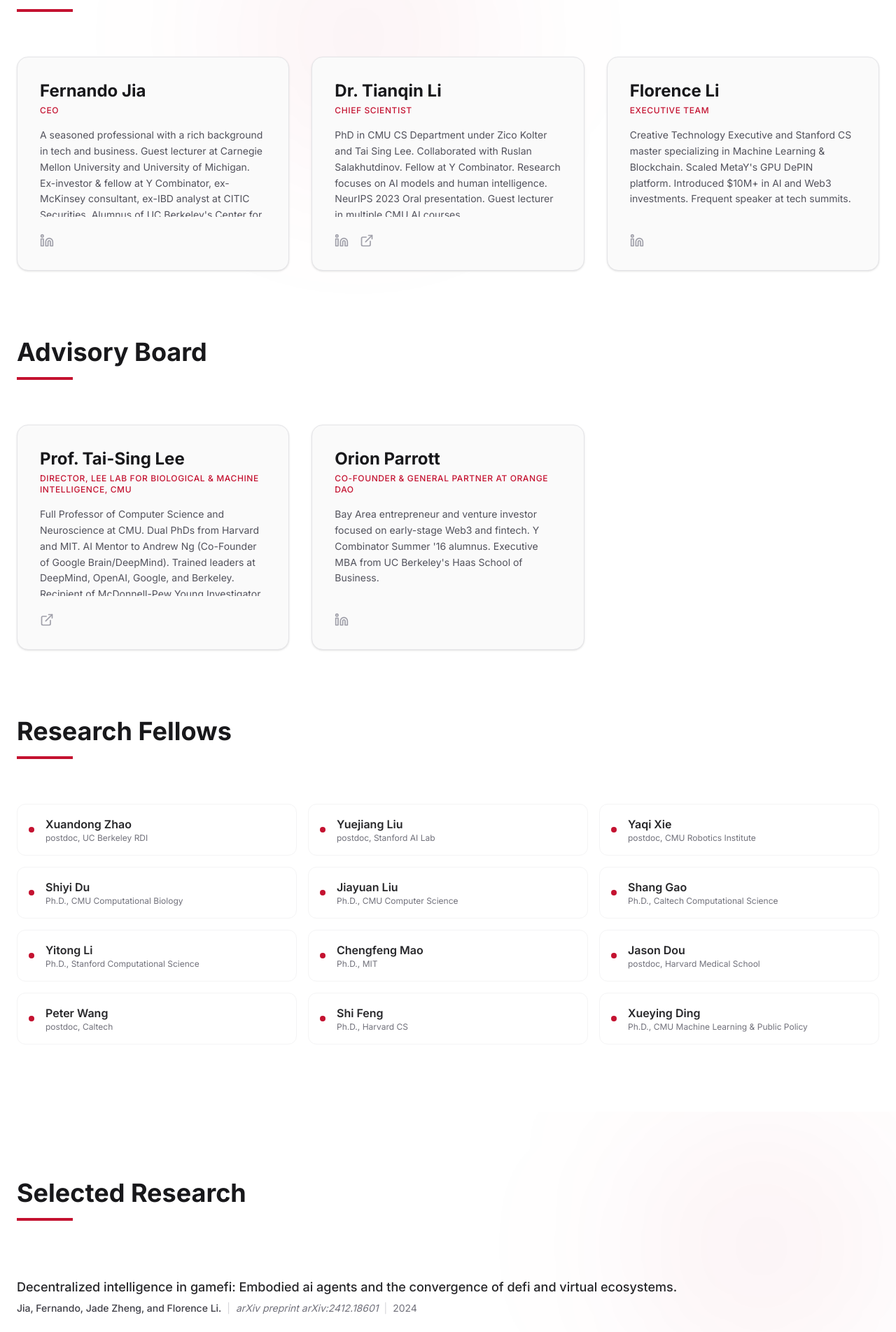
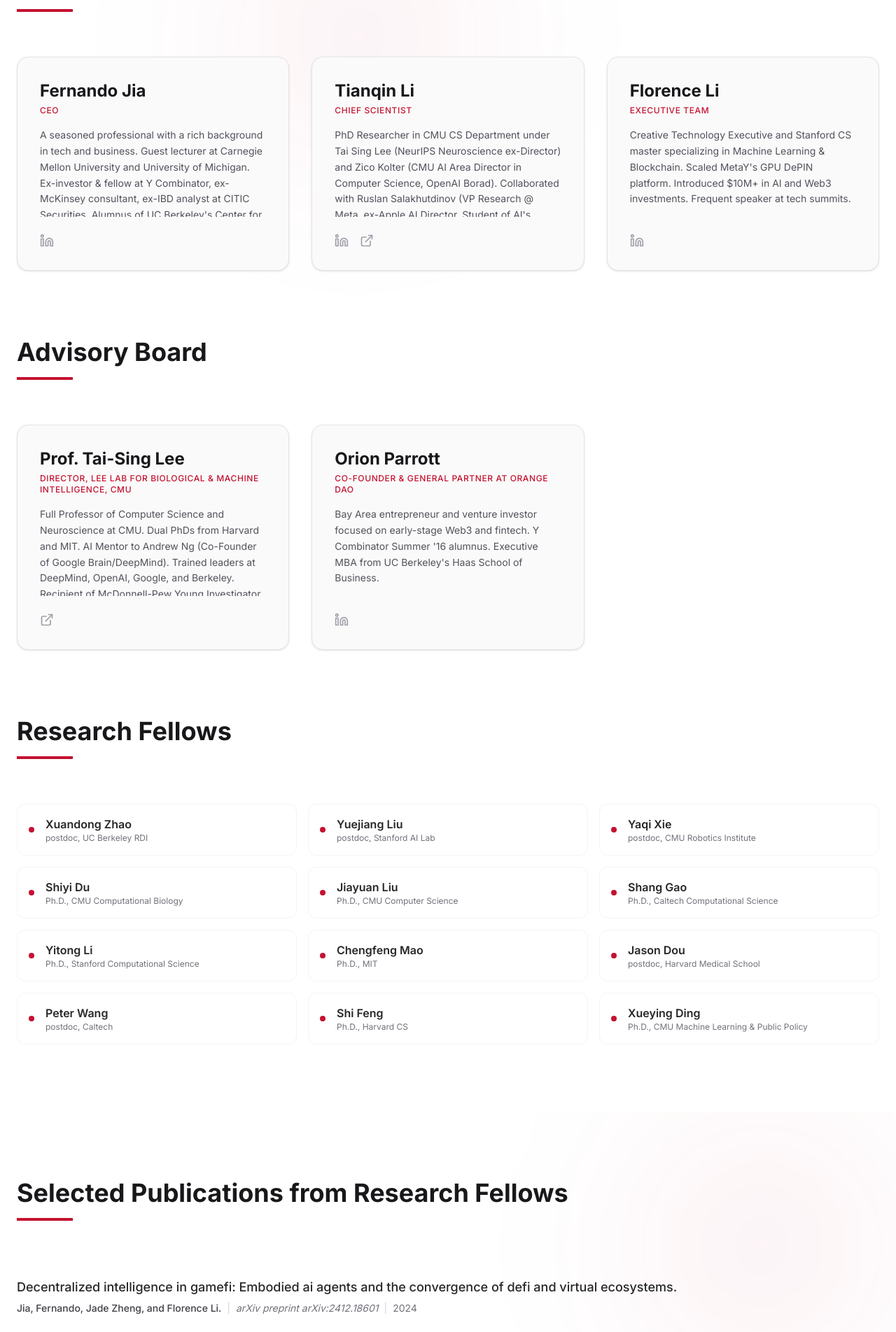
Before and after one commit to Heycoming/cmu-modelverse-initiative-light, a Next.js app: page / in a window 1280 px wide. Shown: the part 4796-6700 px from the top of the page at 70% size. Built offline with nearby package versions, Linux system fonts and the light colour scheme.

Commit message:
wordings

```diff
--- a/next.config.mjs
+++ b/next.config.mjs
@@ -1,7 +1,7 @@
 /** @type {import('next').NextConfig} */
 const nextConfig = {
   output: 'export',
-  basePath: '/cmu-modelverse-initiative-light',
+  // basePath: '/cmu-modelverse-initiative-light',
   images: {
     unoptimized: true,
   },
--- a/src/components/Research.tsx
+++ b/src/components/Research.tsx
@@ -954,7 +954,7 @@ const Research = () => {
 
       <div className="container mx-auto px-6 relative z-10">
         <div className="mb-16">
-          <h2 className="text-4xl font-bold mb-4 text-zinc-900">Selected Research</h2>
+          <h2 className="text-4xl font-bold mb-4 text-zinc-900">Selected Publications from Research Fellows</h2>
           <div className="h-1 w-20 bg-[#C41230]"></div>
         </div>
 
--- a/src/components/Team.tsx
+++ b/src/components/Team.tsx
@@ -13,9 +13,9 @@ const Team = () => {
       links: { linkedin: "https://www.linkedin.com/in/fernando-j/" }
     },
     {
-      name: "Dr. Tianqin Li",
+      name: "Tianqin Li",
       role: "Chief Scientist",
-      bio: "PhD in CMU CS Department under Zico Kolter and Tai Sing Lee. Collaborated with Ruslan Salakhutdinov. Fellow at Y Combinator. Research focuses on AI models and human intelligence. NeurIPS 2023 Oral presentation. Guest lecturer in multiple CMU AI courses.",
+      bio: "PhD Researcher in CMU CS Department under Tai Sing Lee (NeurIPS Neuroscience ex-Director) and Zico Kolter (CMU AI Area Director in Computer Science, OpenAI Borad). Collaborated with Ruslan Salakhutdinov (VP Research @ Meta, ex-Apple AI Director, Student of AI's Founding Father, Geoffrey Hinton) and Louis-Philippe Morency (Multimodal AI pioneer professor). Tianqin is also a fellow at Y Combinator. Research focuses on AI models and human intelligence. NeurIPS 2023 Oral presentation (selective 1% of all submissions). Guest lecturer in multiple CMU AI courses.",
       links: { linkedin: "https://www.linkedin.com/in/tianqin-li-b16299170/", website: "http://crazy-jack.github.io/works.html" }
     },
     {
```
